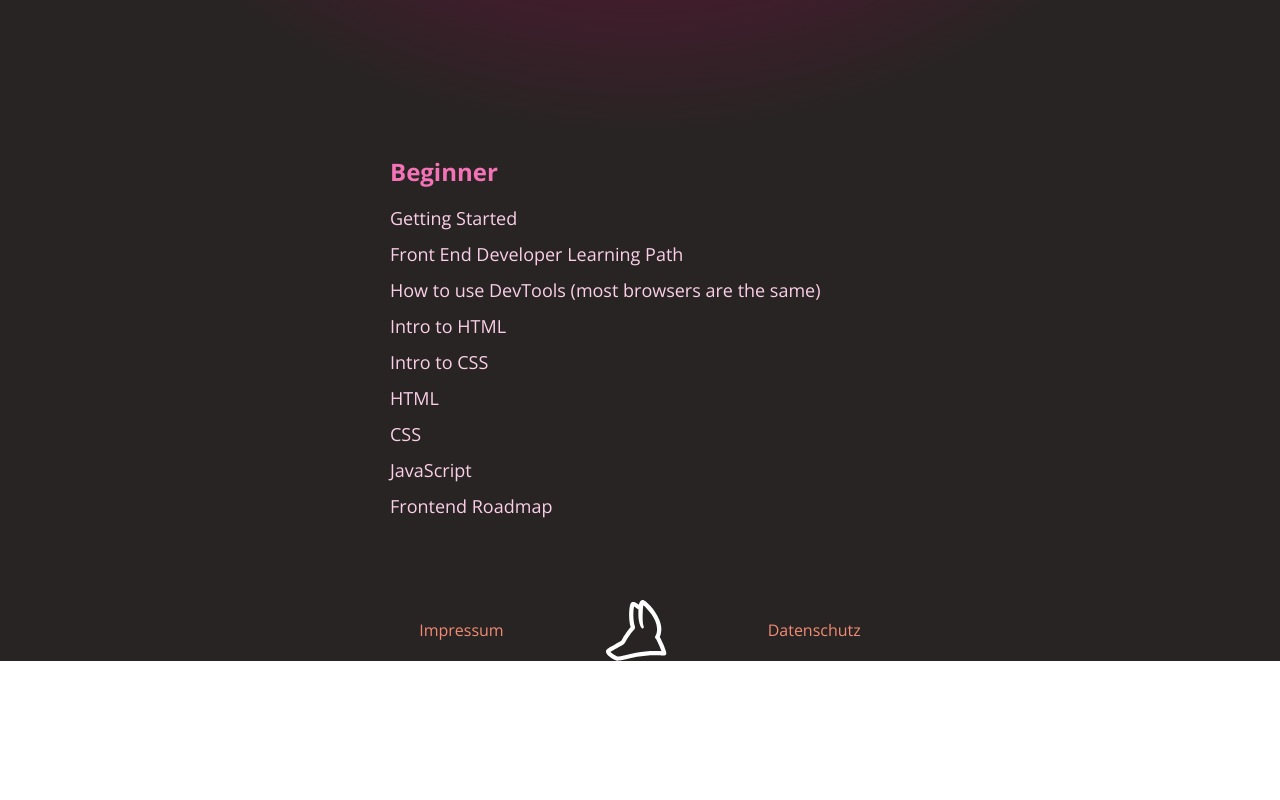
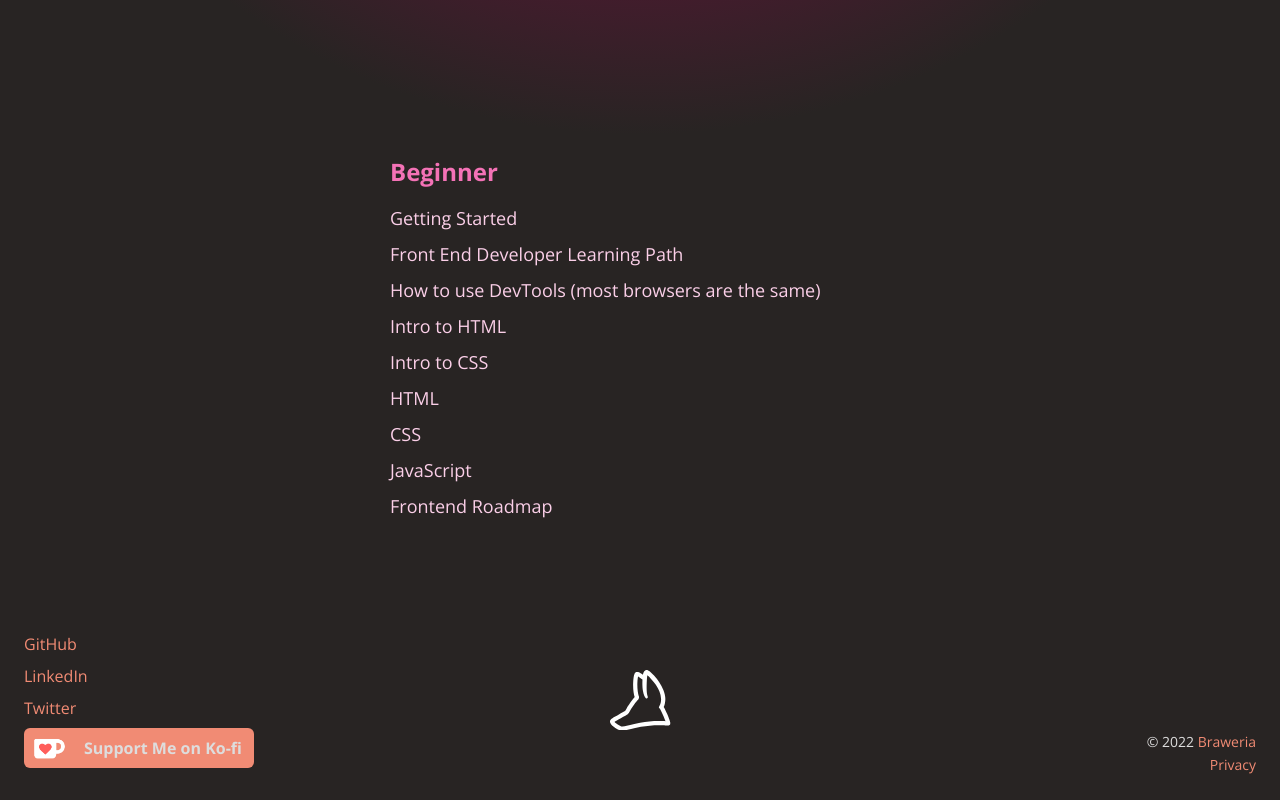
Before and after one commit to wiktoriavh/learn-web-dev, a Next.js app: page / in a window 1280 px wide. Shown: the part 420-1220 px from the top of the page. Before the commit the page ends 1081 px from the top, so only its background shows below. Built offline with nearby package versions, Linux system fonts and the light colour scheme.

Commit message:
✨ add socials to footer

```diff
--- a/components/Footer.tsx
+++ b/components/Footer.tsx
@@ -1,27 +1,98 @@
+import Image from 'next/image';
 import Link from 'next/link';
+import { forwardRef, LegacyRef } from 'react';
 
+import KoFiLogo from '../public/Ko-fi_Icon_RGBforDarkBg.png';
 import { Logo } from './Logo';
 
 export function Footer(): JSX.Element {
   return (
-    <footer>
-      <div className="flex flex-row justify-center items-center gap-8">
-        <Link href="/impressum">
-          <a className="text-light-red hover:underline-offset-4 hover:underline">
-            Impressum
+    <footer className="py-6">
+      <div className="flex flex-row justify-between items-end ">
+        <div className="px-6 flex-1">
+          <ul>
+            <Item>
+              <Link href="https://github.com/Braweria" passHref>
+                <RedLink>GitHub</RedLink>
+              </Link>
+            </Item>
+            <Item>
+              <Link
+                href="https://www.linkedin.com/in/wiktoria-mielcarek/"
+                passHref
+              >
+                <RedLink>LinkedIn</RedLink>
+              </Link>
+            </Item>
+            <Item>
+              <Link href="https://twitter.com/braweria" passHref>
+                <RedLink>Twitter</RedLink>
+              </Link>
+            </Item>
+            <Item>
+              <div className="rounded-md bg-light-red w-fit pr-3 pl-1 hover:opacity-80">
+                <Link href="https://ko-fi.com/braweria">
+                  <a className="flex flex-row items-center gap-4 font-bold ">
+                    <Image
+                      src={KoFiLogo}
+                      alt="Ko-fi"
+                      placeholder="blur"
+                      height={40}
+                      width={40}
+                    />{' '}
+                    Support Me on Ko-fi
                   </a>
                 </Link>
+              </div>
+            </Item>
+          </ul>
+        </div>
+        <div className="self-center flex-1 flex flex-row justify-center items-center">
           <Link href="https://github.com/braweria">
             <a>
               <Logo />
             </a>
           </Link>
-        <Link href="/datenschutz">
-          <a className="text-light-red hover:underline-offset-4 hover:underline">
-            Datenschutz
+        </div>
+        <div className="px-6 flex-1 text-right">
+          <p className="text-sm text-light-grey">
+            &copy; {new Date().getFullYear()}{' '}
+            <Link href="https://github.com/braweria" passHref>
+              <RedLink>Braweria</RedLink>
+            </Link>
+          </p>
+          <Link href="/privacy">
+            <a className="text-light-red hover:underline-offset-4 hover:underline text-sm">
+              Privacy
             </a>
           </Link>
+        </div>
       </div>
     </footer>
   );
 }
+
+function Item({ children }: { children: JSX.Element }): JSX.Element {
+  return <li className="my-2">{children}</li>;
+}
+
+function CustomLink(
+  {
+    children,
+    ...rest
+  }: {
+    children: JSX.Element | string;
+  },
+  ref: LegacyRef<HTMLAnchorElement> | undefined
+): JSX.Element {
+  return (
+    <a
+      ref={ref}
+      {...rest}
+      className="text-light-red hover:underline-offset-4 hover:underline"
+    >
+      {children}
+    </a>
+  );
+}
+const RedLink = forwardRef(CustomLink);
```
Lines whose indentation alone changed are shown as unchanged.
